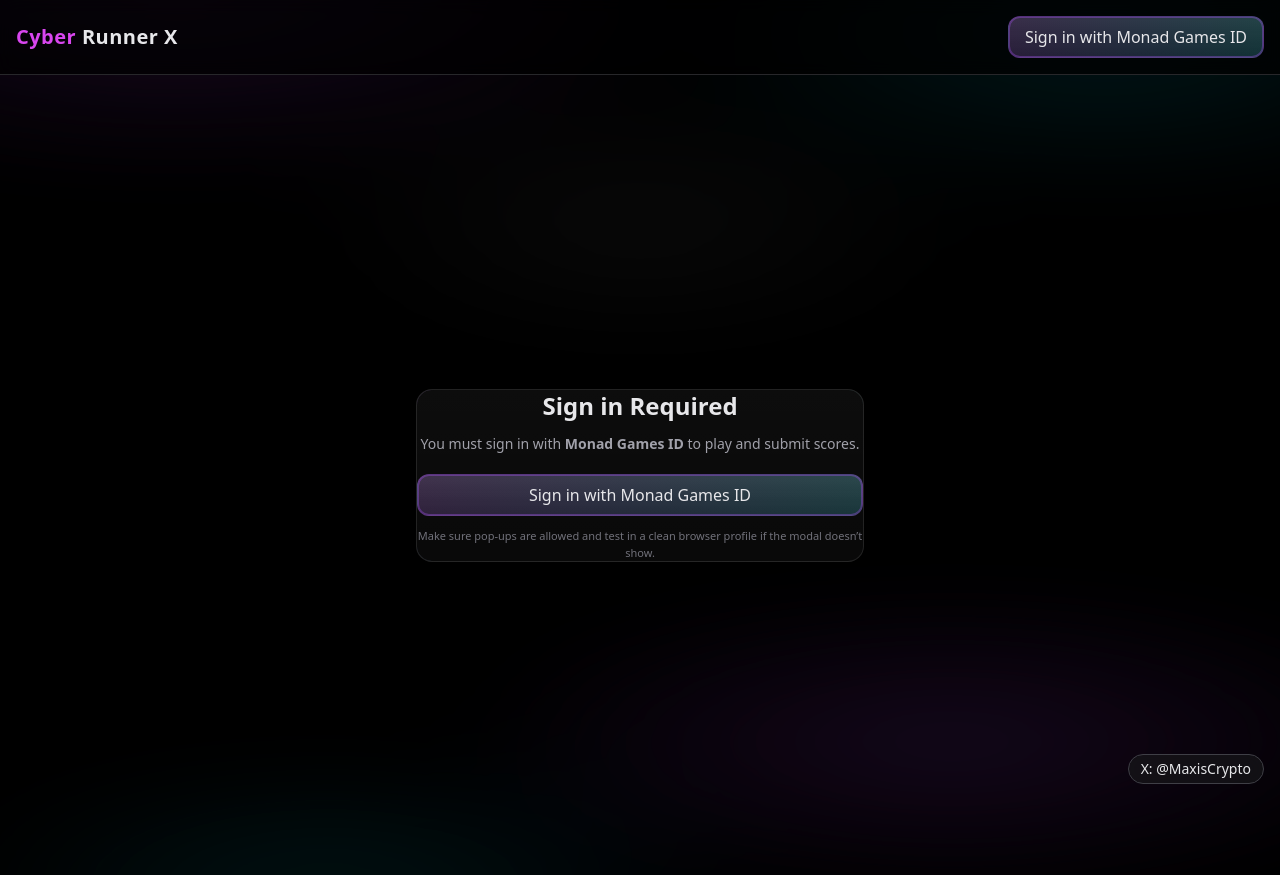
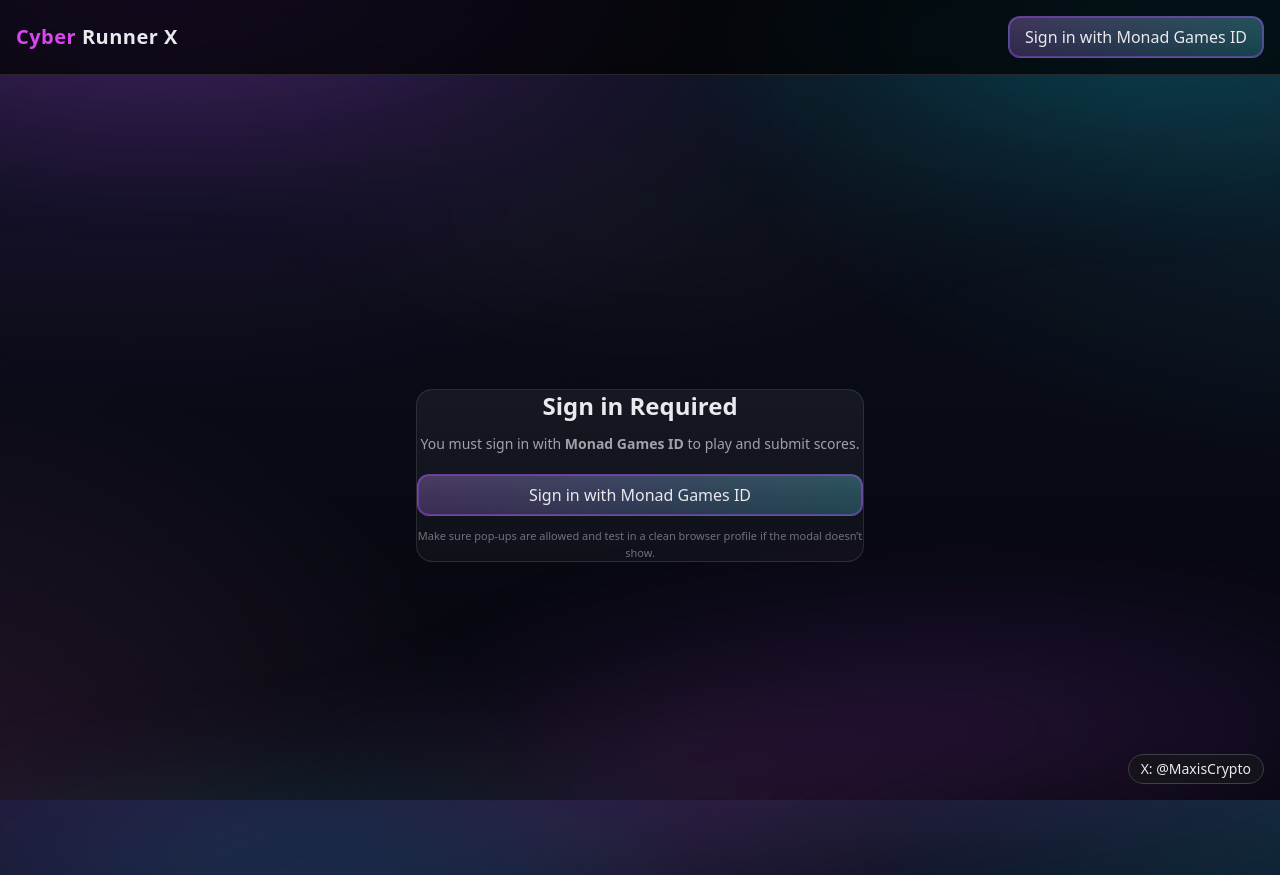
Before and after one commit to Maxis47/cyber-runner-x, a React (Vite) app in the folder client/: page / in a window 1280 px wide. Built offline with nearby package versions, Linux system fonts and the light colour scheme; no server answers.

Commit message:
Update index.css

```diff
--- a/client/src/styles/index.css
+++ b/client/src/styles/index.css
@@ -2,58 +2,92 @@
 @tailwind components;
 @tailwind utilities;
 
-/* ===== Theme tokens (aman & lembut) ===== */
+/* =========== THEME TOKENS (edit ini kalau mau tweak warna) =========== */
 :root{
-  --bg: #0a0a0b;
-  --card: rgba(255,255,255,0.05);
+  /* Aurora palette */
+  --aurora-1: 168, 85, 247;  /* #A855F7 (purple)   */
+  --aurora-2: 34, 211, 238;  /* #22D3EE (cyan)     */
+  --aurora-3: 255, 122, 230; /* #FF7AE6 (magenta)  */
+
+  /* Intensitas global (0.0 – 1.0) */
+  --aurora-intensity: 1;            /* naikkan kalau mau lebih mencolok */
+
+  /* Background base (deep night) */
+  --bg-top:  #0b0e1a;
+  --bg-mid:  #080a14;
+  --bg-bot:  #06070d;
+
+  /* Card & border */
+  --card:   rgba(255,255,255,0.06);
   --card-2: rgba(255,255,255,0.035);
   --border: rgba(255,255,255,0.10);
-  --ring: rgba(168,85,247,.5);   /* purple */
-  --ring2: rgba(34,211,238,.45); /* cyan */
-  --text: #e7e7ea;
+  --text:   #e9e9ee;
 }
 
+/* ===== Base layout ===== */
 html, body, #root { height: 100%; }
 body {
-  background: var(--bg);
   color: var(--text);
+  background:
+    radial-gradient(1400px 900px at 10% -10%,
+      rgba(var(--aurora-1), calc(.18 * var(--aurora-intensity))) 0%,
+      transparent 55%),
+    radial-gradient(1200px 800px at 110% 0%,
+      rgba(var(--aurora-2), calc(.16 * var(--aurora-intensity))) 0%,
+      transparent 60%),
+    radial-gradient(1100px 900px at -10% 110%,
+      rgba(var(--aurora-3), calc(.14 * var(--aurora-intensity))) 0%,
+      transparent 60%),
+    linear-gradient(180deg, var(--bg-top) 0%, var(--bg-mid) 55%, var(--bg-bot) 100%);
   -webkit-font-smoothing: antialiased;
   -moz-osx-font-smoothing: grayscale;
 }
 
-/* ===== Ambient aurora (tanpa ubah markup) ===== */
+/* ===== Animated aurora layers (tanpa ubah markup) ===== */
 body::before,
-body::after{
+body::after {
   content:"";
   position: fixed;
   inset: -20% -10% auto -10%;
-  height: 60vh;
+  height: 62vh;
   z-index: 0;
   pointer-events: none;
   background:
-    radial-gradient(60% 60% at 20% 30%, rgba(168,85,247,.18) 0%, transparent 60%),
-    radial-gradient(50% 50% at 80% 40%, rgba(34,211,238,.14) 0%, transparent 60%),
-    radial-gradient(40% 40% at 50% 80%, rgba(255,255,255,.05) 0%, transparent 60%);
-  filter: blur(60px) saturate(140%);
+    radial-gradient(60% 60% at 20% 30%,
+      rgba(var(--aurora-1), calc(.28 * var(--aurora-intensity))) 0%,
+      transparent 60%),
+    radial-gradient(52% 52% at 80% 40%,
+      rgba(var(--aurora-2), calc(.22 * var(--aurora-intensity))) 0%,
+      transparent 60%),
+    radial-gradient(42% 42% at 50% 80%,
+      rgba(255,255,255,.05) 0%,
+      transparent 60%);
+  filter: blur(70px) saturate(140%);
   transform: translate3d(0,0,0);
   animation: auroraFloat 18s ease-in-out infinite alternate;
 }
 body::after{
-  inset: auto -10% -25% -10%;
-  height: 45vh;
+  inset: auto -12% -25% -12%;
+  height: 48vh;
   background:
-    radial-gradient(55% 55% at 70% 30%, rgba(168,85,247,.16) 0%, transparent 60%),
-    radial-gradient(45% 45% at 30% 70%, rgba(34,211,238,.12) 0%, transparent 60%);
+    radial-gradient(58% 58% at 70% 30%,
+      rgba(var(--aurora-1), calc(.22 * var(--aurora-intensity))) 0%,
+      transparent 60%),
+    radial-gradient(50% 50% at 30% 70%,
+      rgba(var(--aurora-2), calc(.20 * var(--aurora-intensity))) 0%,
+      transparent 62%),
+    radial-gradient(40% 40% at 50% 50%,
+      rgba(var(--aurora-3), calc(.16 * var(--aurora-intensity))) 0%,
+      transparent 60%);
   animation-duration: 22s;
   animation-delay: -6s;
 }
 @keyframes auroraFloat {
-  0%   { transform: translate3d(0px, 0px, 0) scale(1);   opacity: .85; }
-  100% { transform: translate3d(0px, -10px, 0) scale(1.03); opacity: 1; }
+  0%   { transform: translate3d(0, 0, 0) scale(1);    opacity: .9; }
+  100% { transform: translate3d(0, -10px, 0) scale(1.03); opacity: 1; }
 }
 
-/* ===== Subtle noise layer (depth) ===== */
-body::marker {}
+/* ===== Subtle noise (depth) – opsional, aman performa) ===== */
 .noise-overlay::before{
   content:"";
   position: fixed; inset: 0;
@@ -67,13 +101,13 @@
 </filter>\
 <rect width='100%' height='100%' filter='url(%23n)'/>\
 </svg>");
-  opacity:.06;
+  opacity:.05;
 }
 
-/* ===== Component layer: card, metrics, badges, table, buttons ===== */
+/* ================= COMPONENT POLISH (tanpa ubah JSX) ================= */
 @layer components{
 
-  /* Base card */
+  /* Card glass + gradient rim */
   .card{
     @apply rounded-2xl border border-white/10 bg-white/5 relative overflow-hidden;
     background: linear-gradient(180deg, var(--card), var(--card-2));
@@ -83,27 +117,30 @@
   }
   .card:hover{
     transform: translateY(-2px);
-    box-shadow: 0 18px 40px -20px rgba(168,85,247,.35);
+    box-shadow:
+      0 18px 42px -20px rgba(var(--aurora-1), .45),
+      0 8px 28px -20px rgba(var(--aurora-2), .35);
     border-color: rgba(255,255,255,.16);
   }
-  /* Gradient ring border (mask trick) */
   .card::before{
     content:"";
     position:absolute; inset:-1px;
     border-radius: 1rem;
     padding: 1px;
     background:
-      linear-gradient(135deg, rgba(168,85,247,.65), rgba(34,211,238,.5), rgba(255,255,255,.09));
+      linear-gradient(135deg,
+        rgba(var(--aurora-1), .75),
+        rgba(var(--aurora-2), .6),
+        rgba(var(--aurora-3), .45));
     -webkit-mask: linear-gradient(#000 0 0) content-box, linear-gradient(#000 0 0);
     -webkit-mask-composite: xor;
             mask-composite: exclude;
     pointer-events: none;
-    opacity: .35;
+    opacity: .38;
   }
-  /* Tighter card (dipakai StatCard) */
   .card-tight{ @apply card p-4; }
 
-  /* Metric text */
+  /* Metrics */
   .metric{ @apply text-xs uppercase tracking-wider text-zinc-400; }
   .metric-xl{ @apply text-2xl font-semibold; letter-spacing: .2px; }
 
@@ -119,15 +156,15 @@
     pointer-events:none;
   }
 
-  /* Badge glow berdasarkan warna background Tailwind (tanpa ubah JSX) */
+  /* Status badge glow (ikuti kelas Tailwind yang sudah ada) */
   .bg-emerald-500\/15{
-    box-shadow: 0 0 0 1px rgba(52,211,153,.25) inset, 0 0 20px rgba(16,185,129,.22);
+    box-shadow: 0 0 0 1px rgba(52,211,153,.28) inset, 0 0 24px rgba(16,185,129,.24);
   }
   .bg-amber-500\/15{
-    box-shadow: 0 0 0 1px rgba(251,191,36,.25) inset, 0 0 20px rgba(245,158,11,.22);
+    box-shadow: 0 0 0 1px rgba(251,191,36,.28) inset, 0 0 24px rgba(245,158,11,.24);
   }
   .bg-rose-500\/15{
-    box-shadow: 0 0 0 1px rgba(244,63,94,.25) inset, 0 0 20px rgba(244,63,94,.22);
+    box-shadow: 0 0 0 1px rgba(244,63,94,.28) inset, 0 0 24px rgba(244,63,94,.24);
   }
 
   /* Table polish */
@@ -139,46 +176,46 @@
     transition: background-color .15s ease;
   }
   table.min-w-full tbody tr:hover{
-    background-color: rgba(255,255,255,.04);
+    background-color: rgba(255,255,255,.045);
   }
 
-  /* Buttons (untuk login / actions lain) */
+  /* Buttons (login / actions) */
   .btn{
     @apply inline-flex items-center justify-center rounded-xl px-4 py-2;
-    background: linear-gradient(180deg, rgba(255,255,255,.12), rgba(255,255,255,.06));
+    background:
+      linear-gradient(180deg, rgba(255,255,255,.12), rgba(255,255,255,.06));
     border: 1px solid rgba(255,255,255,.12);
     transition: transform .18s ease, box-shadow .18s ease, border-color .18s ease, background .18s ease;
   }
   .btn:hover{
     transform: translateY(-1px);
-    box-shadow: 0 10px 24px -12px rgba(168,85,247,.35);
+    box-shadow:
+      0 12px 28px -16px rgba(var(--aurora-1), .45);
     border-color: rgba(255,255,255,.18);
   }
   .btn:active{ transform: translateY(0); }
 
   .btn-primary{
     background:
-      linear-gradient(90deg, rgba(168,85,247,.16), rgba(34,211,238,.16)),
+      linear-gradient(90deg,
+        rgba(var(--aurora-1), .20),
+        rgba(var(--aurora-2), .20)),
       linear-gradient(180deg, rgba(255,255,255,.14), rgba(255,255,255,.06));
-    border-color: rgba(168,85,247,.35);
-    box-shadow: inset 0 0 0 1px rgba(168,85,247,.35);
+    border-color: rgba(var(--aurora-1), .45);
+    box-shadow: inset 0 0 0 1px rgba(var(--aurora-1), .38);
   }
   .btn-primary:hover{
     background:
-      linear-gradient(90deg, rgba(168,85,247,.22), rgba(34,211,238,.22)),
+      linear-gradient(90deg,
+        rgba(var(--aurora-1), .26),
+        rgba(var(--aurora-2), .26)),
       linear-gradient(180deg, rgba(255,255,255,.18), rgba(255,255,255,.08));
     box-shadow:
-      0 12px 28px -16px rgba(168,85,247,.45),
-      inset 0 0 0 1px rgba(168,85,247,.45);
+      0 14px 30px -16px rgba(var(--aurora-1), .50),
+      inset 0 0 0 1px rgba(var(--aurora-1), .48);
   }
 }
 
-/* ===== Tiny motion helpers ===== */
-@keyframes drift {
-  0%, 100% { transform: translate3d(10px,-10px,0) scale(1); }
-  50%      { transform: translate3d(-10px,10px,0) scale(1.05); }
-}
-
-/* ===== Utility polish ===== */
+/* Minor utilities */
 a { transition: opacity .15s ease; }
 a:hover { opacity: .85; }
```
